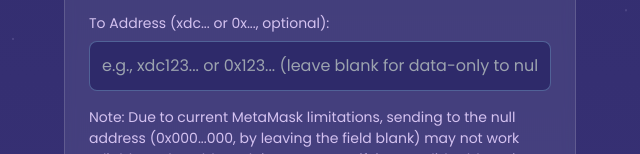
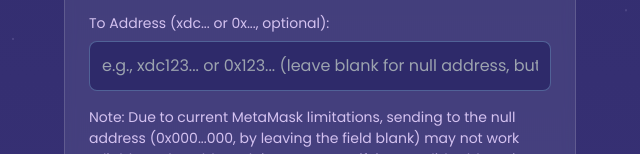
Before and after one commit to s4njk4n/XDC_Peacock, a plain HTML site: page index.html in a window 1280 px wide. Shown: the part 646-800 px from the top of the page, 320-960 px from the left. Drawn offline with nearby package versions, Linux system fonts and the light colour scheme.

Commit message:
Update index.html

```diff
--- a/index.html
+++ b/index.html
@@ -175,7 +175,7 @@
                 <h2 class="text-2xl font-bold text-[#A3E4FF] mb-4">2. Encrypt and Send Message</h2>
                 <p class="text-sm text-[#D4C2F0] mb-4">Enter details, encrypt the message, and send as transaction data on XDC.</p>
                 <label for="toAddr" class="text-sm text-[#D4C2F0] mb-2 block">To Address (xdc... or 0x..., optional):</label>
-                <input id="toAddr" placeholder="e.g., xdc123... or 0x123... (leave blank for data-only to null address)" class="w-full p-3 mb-4 rounded-lg bg-[#2E2A6A] text-[#F3E8FF] border border-[#A3E4FF]/30 focus:outline-none max-sm:text-sm">
+                <input id="toAddr" placeholder="e.g., xdc123... or 0x123... (leave blank for null address, but may cause errors)" class="w-full p-3 mb-4 rounded-lg bg-[#2E2A6A] text-[#F3E8FF] border border-[#A3E4FF]/30 focus:outline-none max-sm:text-sm">
                 <p class="note">Note: Due to current MetaMask limitations, sending to the null address (0x000...000, by leaving the field blank) may not work reliably and could result in errors. Specifying a valid address is recommended. Additionally, MetaMask may restrict sending transactions with data to other addresses within the same wallet extension, so avoid using internal addresses for this purpose.</p>
 
                 <label for="pubKey" class="text-sm text-[#D4C2F0] mb-2 block">Recipient's Encryption Public Key (hex):</label>
```
